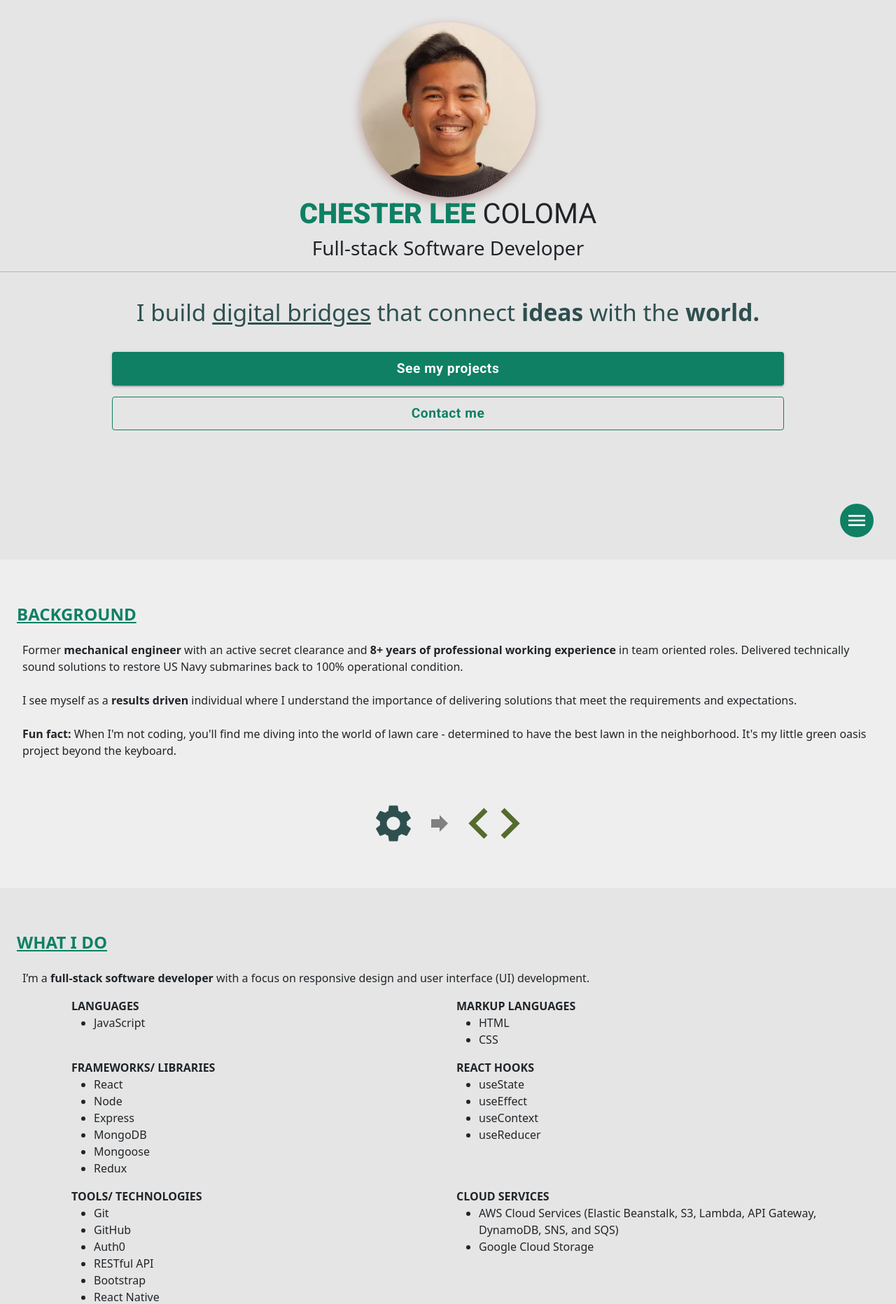
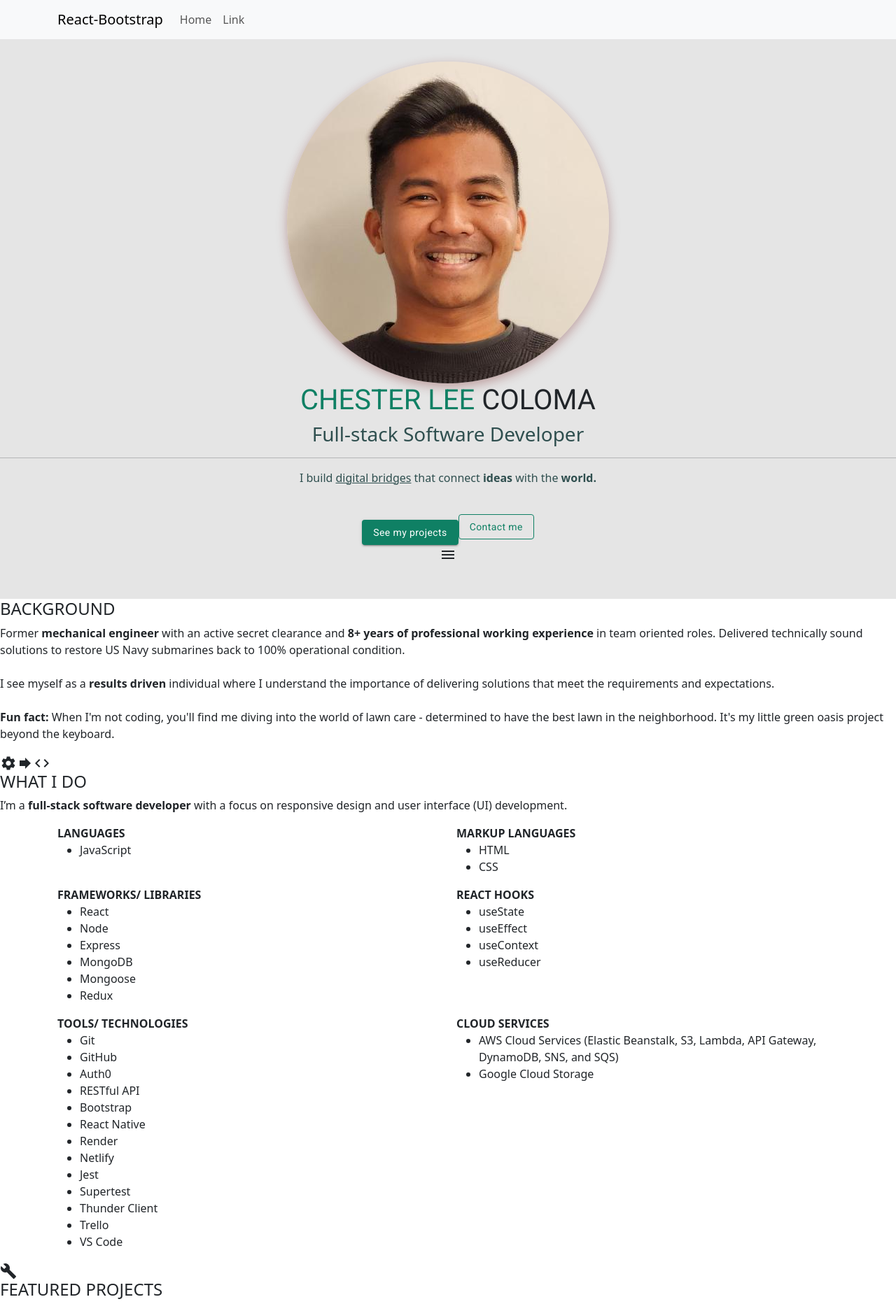
Before and after one commit to cleecoloma/portfolio-website, a React (Vite) app: page / in a window 1280 px wide. Shown: the top 1864 px of the page at 70% size. Built offline with nearby package versions, Linux system fonts and the light colour scheme.

Commit message:
added some tablet screen size styling

```diff
--- a/src/App.jsx
+++ b/src/App.jsx
@@ -1,4 +1,5 @@
 import React from 'react';
+import Header from './Components/Header';
 import Hero from './Components/Hero';
 import Background from './Components/Background';
 import What from './Components/What'
@@ -9,6 +10,7 @@ import './App.css';
 function App() {
   return (
     <>
+      <Header />
       <Hero />
       <Background />
       <What />
--- a/src/Components/Background.css
+++ b/src/Components/Background.css
@@ -1,3 +1,4 @@
+@media only screen and (max-width: 390px) {
   .background-container {
     background-color: #eee;
     max-height: 100vh;
@@ -37,3 +38,4 @@
     margin: 0 1rem;
     color: darkolivegreen;
   }
+}
--- a/src/Components/Contact.css
+++ b/src/Components/Contact.css
@@ -1,5 +1,6 @@
+@media only screen and (max-width: 390px) {
   .contact-container {
-  background-color: #EEE;
+    background-color: #eee;
     min-height: 100vh;
   }
 
@@ -60,3 +61,4 @@
   #footer-container span:nth-child(2) {
     color: #3e3b3b;
   }
+}
--- a/src/Components/Header.jsx
+++ b/src/Components/Header.jsx
@@ -1,9 +1,23 @@
-import React from 'react'
+import React from 'react';
+import Container from 'react-bootstrap/Container';
+import Nav from 'react-bootstrap/Nav';
+import Navbar from 'react-bootstrap/Navbar';
 
 function Header() {
   return (
-    <div>Header</div>
-  )
+    <Navbar expand='lg' className='bg-body-tertiary'>
+      <Container>
+        <Navbar.Brand href='#home'>React-Bootstrap</Navbar.Brand>
+        <Navbar.Toggle aria-controls='basic-navbar-nav' />
+        <Navbar.Collapse id='basic-navbar-nav'>
+          <Nav className='me-auto'>
+            <Nav.Link href='#home'>Home</Nav.Link>
+            <Nav.Link href='#link'>Link</Nav.Link>
+          </Nav>
+        </Navbar.Collapse>
+      </Container>
+    </Navbar>
+  );
 }
 
 export default Header
--- a/src/Components/Hero.css
+++ b/src/Components/Hero.css
@@ -1,33 +1,67 @@
 @import url('https://fonts.googleapis.com/css2?family=Roboto:wght@100;300;400;700;900&display=swap');
-
 .hero-container {
-  background-color: #E5E5E5;
+  padding-top: 2rem;
+  background-color: #e5e5e5;
   text-align: center;
   height: 100vh;
-  padding-top: 2rem;
 }
 
-img {
+.hero-container img {
   margin: 0 auto;
-  width: 250px;
   border-radius: 50%;
   box-shadow: rgba(116, 26, 26, 0.35) 0px 5px 15px;
 }
 
-h1 {
+.hero-container h1 {
   font-family: 'Roboto', sans-serif;
+}
+
+.hero-container h1 span {
+  color: #0f8064;
+}
+
+.hero-container h3 {
+  color: darkslategrey;
+}
+
+#hero-message {
+  color: darkslategray;
+}
+
+#hero-message-span {
+  text-decoration: underline;
+}
+
+#project-button {
+  margin-top: 2rem;
+  background-color: #0f8064;
+  text-transform: none;
+}
+
+#contact-button {
+  margin-top: 1rem;
+  text-transform: none;
+  color: #0f8064;
+  border-color: #0f8064;
+}
+
+@media only screen and (max-width: 390px) {
+  .hero-container {
+    padding-top: 2rem;
+  }
+
+  .hero-container img {
+    width: 250px;
+  }
+
+  .hero-container h1 {
     margin-top: 2rem;
     font-size: 180%;
     font-weight: 400;
   }
 
-h1 span {
-  color: #0f8064;
+  .hero-container h1 span {
     font-weight: 900;
-}
-
-h3 {
-  color: darkslategrey;
   }
 
   hr {
@@ -37,11 +71,6 @@ hr {
   #hero-message {
     margin: 2rem 2rem 0;
     font-size: 210%;
-  color: darkslategray;
-}
-
-#hero-message-span {
-  text-decoration: underline;
   }
 
   .button-style {
@@ -50,19 +79,12 @@ hr {
   }
 
   #project-button {
-  margin-top: 2rem;
-  background-color: #0f8064;
-  text-transform: none;
     font-weight: 700;
     font-size: 120%;
   }
 
   #contact-button {
-  margin-top: 1rem;
-  text-transform: none;
     font-weight: 700;
-  color: #0f8064;
-  border-color: #0f8064;
     font-size: 120%;
   }
 
@@ -83,3 +105,7 @@ hr {
   #menu-icon {
     font-size: 200%;
   }
+}
+
+@media only screen and (min-width: 391px) and (max-width: 850px) {
+}
--- a/src/Components/Projects.css
+++ b/src/Components/Projects.css
@@ -1,15 +1,4 @@
-.projects-container {
-  background-color: #EEE;
-  min-height: 100vh;
-}
-
-.projects-container h4 {
-  padding: 4rem 2rem 1rem;
-  font-weight: 700;
-  text-decoration: underline;
-  color: #0f8064;
-}
-
+@media only screen and (max-width: 390px) {
   .projects-card {
     margin: 0 0.5rem 2rem;
   }
@@ -41,3 +30,4 @@
     align-items: center;
     margin: 0 auto 4rem;
   }
+}
--- a/src/Components/What.css
+++ b/src/Components/What.css
@@ -1,3 +1,4 @@
+@media only screen and (max-width: 390px) {
   .what-container {
     background-color: #e5e5e5;
     min-height: 100vh;
@@ -35,3 +36,4 @@
     margin: 0 1rem;
     color: darkslategrey;
   }
+}
```
Also changed, not shown: public/images/laptop.jpg (added). Lines whose indentation alone changed are shown as unchanged.
